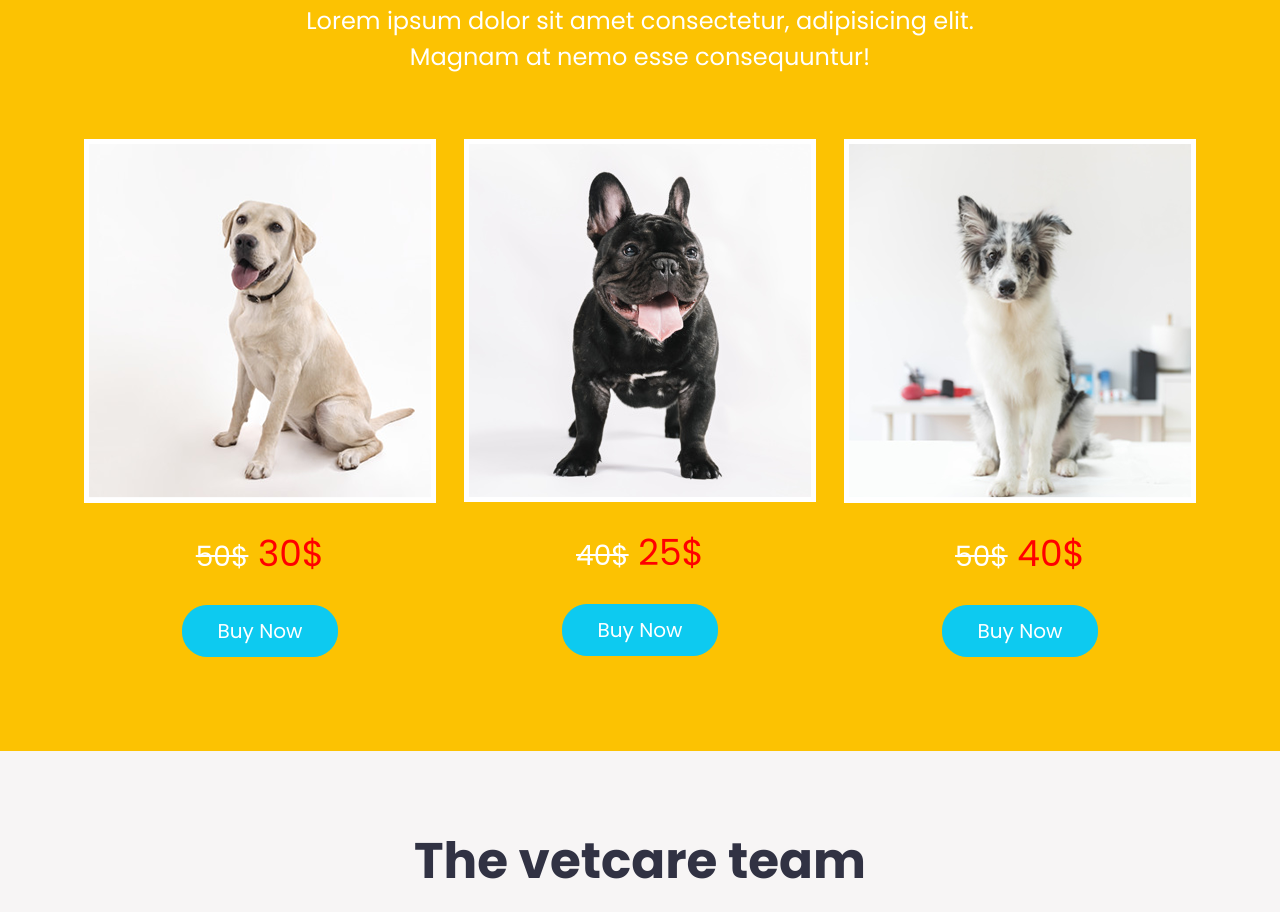
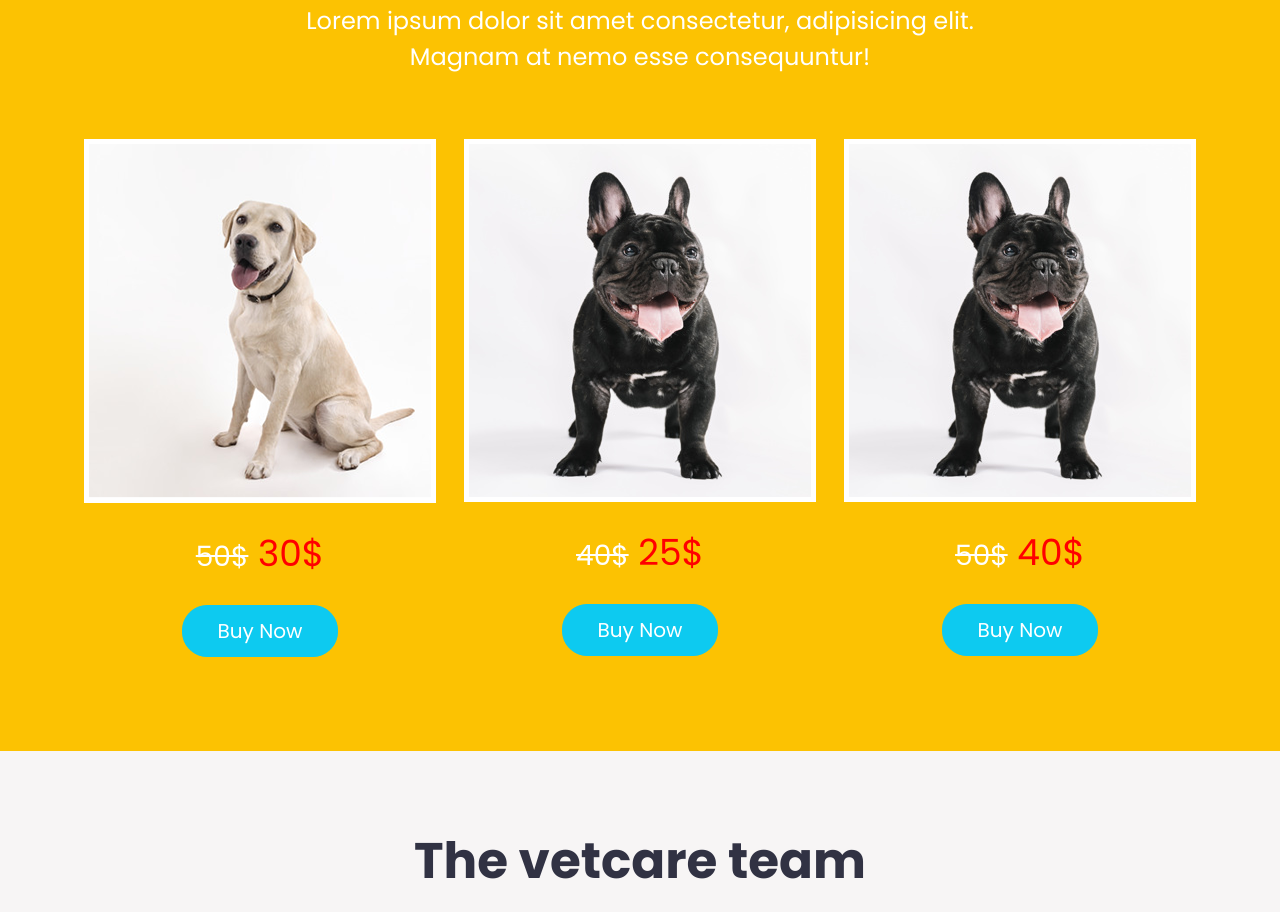
Before and after one commit to Olena1913/animalsProject, a plain HTML site: page index.html in a window 1280 px wide. Shown: the part 2951-3863 px from the top of the page. Drawn offline with nearby package versions, Linux system fonts and the light colour scheme.

Commit message:
three commit

```diff
--- a/index.html
+++ b/index.html
@@ -202,7 +202,7 @@
             <div class="col-lg-4 col-sm-6 col-12 col-12 mt-lg-3 mt-md-4 mt-sm-3">
               <div class="price-card">
                 <div class="price-card-image">
-                  <img src="./img/price/price-3.png" class="img-fluid"  alt="">
+                  <img src="./img/price/price-2.png" class="img-fluid"  alt="">
                 </div>
                 <div class="price-card-size m-4"><span>50$</span> 40$</div>
                 <button type="button" class="btn btn-info btn-price">Buy Now</button>
```
